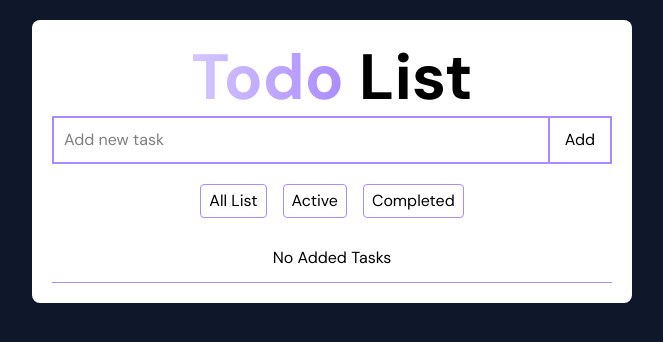
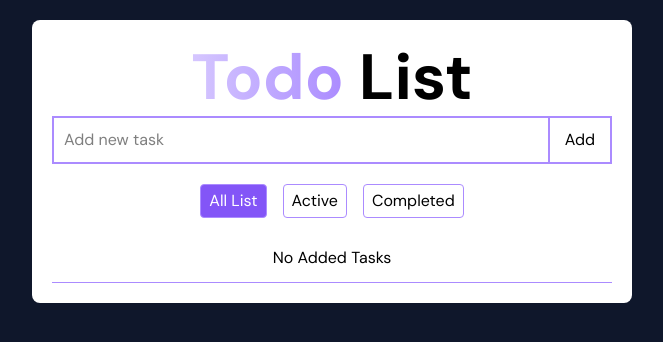
Before and after one commit to RizkiLaksanaPutra/todo_list, a React (Vite) app: page / in a window 1280 px wide. Shown: the top 342 px of the page, without its empty margins (308-971 px from the left). Built offline with nearby package versions, Linux system fonts and the light colour scheme.

Commit message:
check point

```diff
--- a/src/App.jsx
+++ b/src/App.jsx
@@ -19,14 +19,32 @@ export default function App() {
   const handleSubmit = (e) => {
     e.preventDefault();
     if (newTask.trim() !== "") {
-      setTasks([...tasks, { taskname: newTask, completed: false }]);
+      const updatedTasks = [...tasks, { taskName: newTask, completed: false }];
+      setTasks(updatedTasks);
       setNewTask("");
     }
+  };
+
+  const toggleComplete = (index) => {
+    const updatedTasks = [...tasks];
+    updatedTasks[index].completed = !updatedTasks[index].completed;
+    setTasks(updatedTasks);
+  };
+
+  const deleteTask = (index) => {
+    const updatedTasks = tasks.filter((_, i) => i !== index);
+    setTasks(updatedTasks);
   };
 
   useEffect(() => {
     localStorage.setItem("savedTasks", JSON.stringify(tasks));
   }, [tasks]);
+
+  const filteredTasks = tasks.filter((task) => {
+    if (filter === "active") return !task.completed;
+    if (filter === "completed") return task.completed;
+    return true;
+  });
 
   return (
     <main className="max-w-[600px] mx-auto bg-white rounded-lg p-[20px]">
@@ -38,7 +56,13 @@ export default function App() {
         handleInputChange={handleInputChange}
         handleSubmit={handleSubmit}
       />
-      <TodoList tasks={tasks} />
+      <TodoList
+        tasks={filteredTasks}
+        currentFilter={filter}
+        toggleComplete={toggleComplete}
+        deleteTask={deleteTask}
+        setFilter={setFilter}
+      />
     </main>
   );
 }
--- a/src/components/TodoList.jsx
+++ b/src/components/TodoList.jsx
@@ -1,33 +1,66 @@
 import React from "react";
 
-const TodoList = (props) => {
+const TodoList = ({
+  tasks,
+  toggleComplete,
+  deleteTask,
+  setFilter,
+  currentFilter,
+}) => {
   return (
     <>
       <div className="flex justify-center items-center gap-4 mb-4">
-        <button className="cursor-pointer rounded-sm border-1 border-[#AB8BFF] px-2 py-1 hover:bg-[#AB8BFF] transition duration-300 ease-in-out focus:bg-[#8355f7]">
+        <button
+          className={`cursor-pointer rounded-sm border border-[#AB8BFF] px-2 py-1 hover:bg-[#AB8BFF] transition duration-300 ease-in-out ${
+            currentFilter === "all" ? "bg-[#8355f7] text-white" : ""
+          }`}
+          onClick={() => setFilter("all")}
+        >
           All List
         </button>
-        <button className="cursor-pointer rounded-sm border-1 border-[#AB8BFF] px-2 py-1 hover:bg-[#AB8BFF] transition duration-300 ease-in-out focus:bg-[#8355f7]">
+        <button
+          className={`cursor-pointer rounded-sm border-1 border-[#AB8BFF] px-2 py-1 hover:bg-[#AB8BFF] transition duration-300 ease-in-out ${
+            currentFilter === "active" ? "bg-[#8355f7] text-white" : ""
+          }`}
+          onClick={() => setFilter("active")}
+        >
           Active
         </button>
-        <button className="cursor-pointer rounded-sm border-1 border-[#AB8BFF] px-2 py-1 hover:bg-[#AB8BFF] transition duration-300 ease-in-out focus:bg-[#8355f7]">
+        <button
+          className={`cursor-pointer rounded-sm border-1 border-[#AB8BFF] px-2 py-1 hover:bg-[#AB8BFF] transition duration-300 ease-in-out ${
+            currentFilter === "completed" ? "bg-[#8355f7] text-white" : ""
+          }`}
+          onClick={() => setFilter("completed")}
+        >
           Completed
         </button>
       </div>
       <ol className="list-none">
-        {props.tasks.length === 0 ? (
+        {tasks.length === 0 ? (
           <li className="flex justify-center">
             <span>No Added Tasks</span>
           </li>
         ) : (
-          props.tasks.map((task, index) => {
+          tasks.map((task, index) => {
             return (
               <li key={index} className="flex justify-between items-center">
-                <span className="flex-grow">{task}</span>
-                <button className="ml-2 cursor-pointer rounded-sm border-1 border-[#AB8BFF] px-2 py-1 hover:bg-[#AB8BFF] transition duration-300 ease-in-out active:bg-[#8355f7]">
-                  Done
+                <span
+                  className={`flex-grow ${
+                    task.completed ? "line-through text-gray-500" : ""
+                  }`}
+                >
+                  {task.taskName}
+                </span>
+                <button
+                  className="ml-2 cursor-pointer rounded-sm border border-[#AB8BFF] px-2 py-1 hover:bg-[#AB8BFF] transition duration-300 ease-in-out active:bg-[#8355f7]"
+                  onClick={() => toggleComplete(index)}
+                >
+                  {task.completed ? "Done" : "Mark Done"}
                 </button>
-                <button className="ml-2 cursor-pointer rounded-sm border-1 border-[#AB8BFF] px-2 py-1 hover:bg-[#AB8BFF] transition duration-300 ease-in-out active:bg-[#8355f7]">
+                <button
+                  className="ml-2 cursor-pointer rounded-sm border-1 border-[#AB8BFF] px-2 py-1 hover:bg-[#AB8BFF] transition duration-300 ease-in-out active:bg-[#8355f7]"
+                  onClick={() => deleteTask(index)}
+                >
                   Delete
                 </button>
               </li>
```
